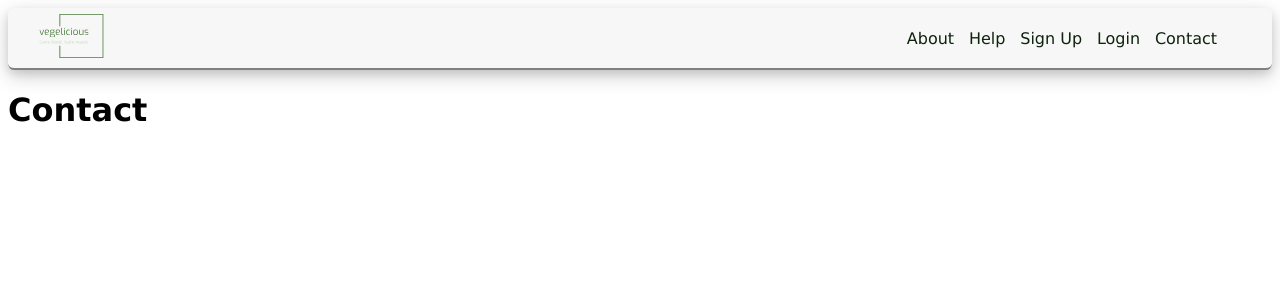
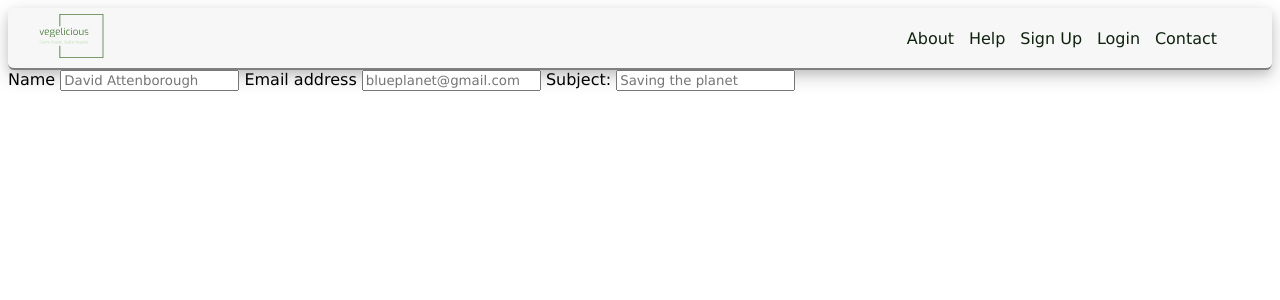
Before and after one commit to chingu-voyages/v46-tier3-team-33, a React (Vite) app in the folder frontend/: page /Contact in a window 1280 px wide. Shown: the top 300 px of the page. Built offline with nearby package versions, Linux system fonts and the light colour scheme.

Commit message:
initial commit. installed email.js. created a form with: name, email address, subject

```diff
--- a/frontend/package.json
+++ b/frontend/package.json
@@ -12,6 +12,7 @@
   },
   "dependencies": {
     "@types/react-router-dom": "5.3.3",
+    "emailjs-com": "^3.2.0",
     "react": "^18.2.0",
     "react-dom": "^18.2.0",
     "react-router-dom": "6.16.0"
--- a/frontend/src/components/Pages/contact/Contact.tsx
+++ b/frontend/src/components/Pages/contact/Contact.tsx
@@ -1,5 +1,16 @@
 function Contact() {
-	return <h1>Contact</h1>;
+  return (
+    <div className="contact-page">
+      <form className="contact-form">
+        <label> Name </label>
+        <input placeholder="David Attenborough" />
+        <label> Email address </label>
+        <input placeholder="blueplanet@gmail.com" />
+        <label> Subject: </label>
+        <input placeholder="Saving the planet" />
+      </form>
+    </div>
+  );
 }
 
 export default Contact;
```
Also changed, not shown: 1 other file (tests, documents, lock files or other folders).
